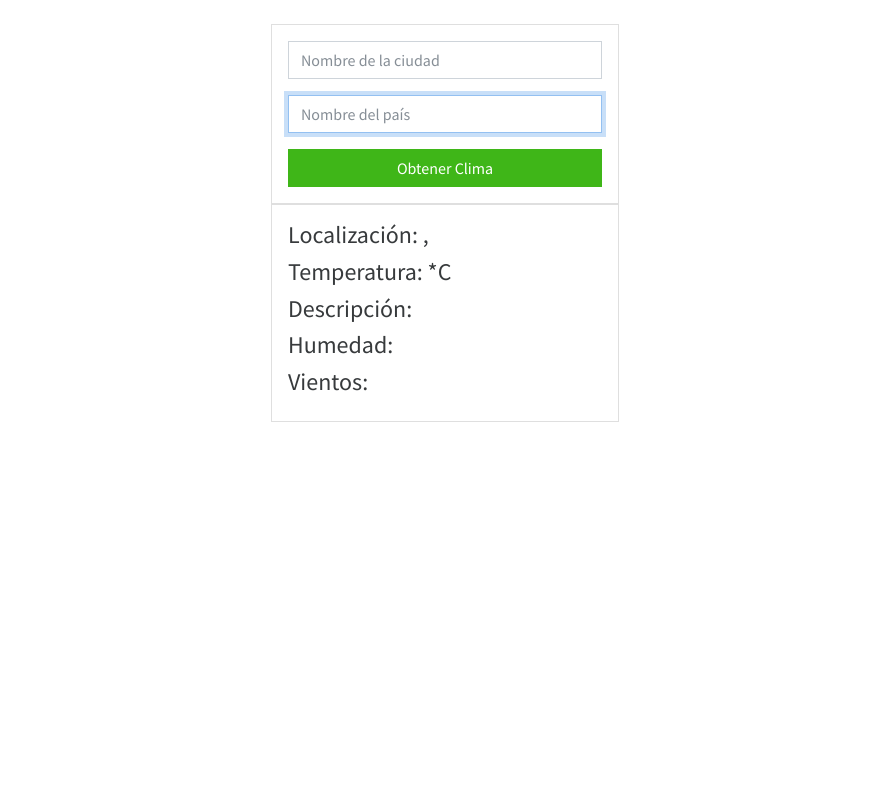
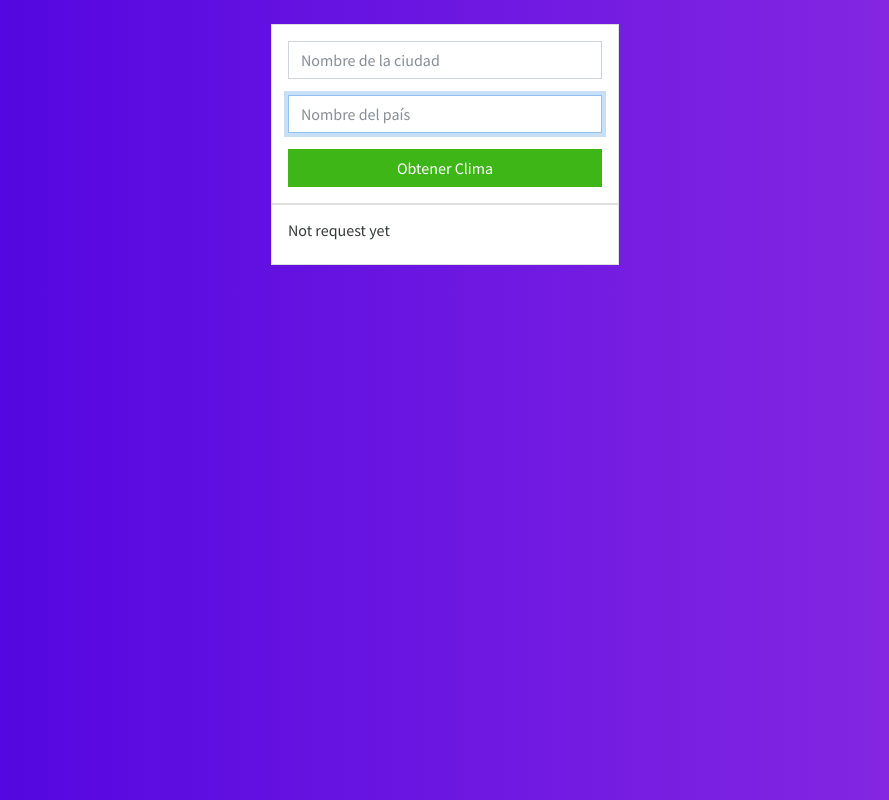
Before and after one commit to AlbeTorres/climaApp, a React app: page / in a window 1280 px wide. Shown: the whole page, without its empty margins (195-1084 px from the left). Built offline with nearby package versions, Linux system fonts and the light colour scheme.

Commit message:
all done

```diff
--- a/package.json
+++ b/package.json
@@ -1,4 +1,5 @@
 {
+  "homepage": "/climaApp",
   "name": "ClimApp",
   "version": "1.0.0",
   "description": "",
@@ -6,7 +7,8 @@
   "scripts": {
     "test": "echo \"Error: no test specified\" && exit 1",
     "build": "webpack --mode production",
-    "start": "webpack server --open --mode development"
+    "start": "webpack server --open --mode development",
+    "deploy": "gh-pages -d build"
   },
   "keywords": [],
   "author": "",
@@ -21,6 +23,7 @@
     "eslint-plugin-jsx-a11y": "^6.4.1",
     "eslint-plugin-react": "^7.24.0",
     "eslint-plugin-react-hooks": "^4.2.0",
+    "gh-pages": "^3.2.3",
     "proptypes": "^1.1.0",
     "react": "^17.0.2",
     "react-dom": "^17.0.2",
--- a/src/assets/styles/App.scss
+++ b/src/assets/styles/App.scss
@@ -0,0 +1,6 @@
+body{
+    background: #8E2DE2;  /* fallback for old browsers */
+background: -webkit-linear-gradient(to right, #4A00E0, #8E2DE2);  /* Chrome 10-25, Safari 5.1-6 */
+background: linear-gradient(to right, #4A00E0, #8E2DE2); /* W3C, IE 10+/ Edge, Firefox 16+, Chrome 26+, Opera 12+, Safari 7+ */
+
+}
--- a/src/components/Weatheinfo.js
+++ b/src/components/Weatheinfo.js
@@ -12,13 +12,22 @@ const Weatheinfo = ({weather}) => {
 
             </div>
         }
-        <div className='card card-body'>
-            <h4>Localización:  {weather.city},{weather.country} </h4>
-            <h4>Temperatura:  {weather.temperature}*C </h4>
-            <h4>Descripción:  {weather.description} </h4>
-            <h4>Humedad:  {weather.humidity} </h4>
-            <h4>Vientos:  {weather.wind_speed} </h4>
-        </div>
+
+        {
+            weather.temperature ?
+            <div className='card card-body'>
+                <h6>Localización:  {weather.city},{weather.country} </h6>
+                <h6>Temperatura:  {weather.temperature}*C </h6>
+                <h6>Descripción:  {weather.description} </h6>
+                <h6>Humedad:  {weather.humidity} </h6>
+                <h6>Vientos:  {weather.wind_speed} </h6>
+            </div>
+            :
+            <div className='card card-body'>
+                <h6>Not request yet</h6>
+
+            </div>
+        }
 
 
         </div>
--- a/src/container/App.jsx
+++ b/src/container/App.jsx
@@ -2,6 +2,7 @@ import React,{useState, useEffect} from 'react';
 import Weatheinfo from '../components/Weatheinfo';
 import WeatherForm from '../components/WeatherForm';
 import { WEATHER_KEY } from '../key';
+import '../assets/styles/App.scss';
 
 
 
```
Also changed, not shown: 1 other file (tests, documents, lock files or other folders).
